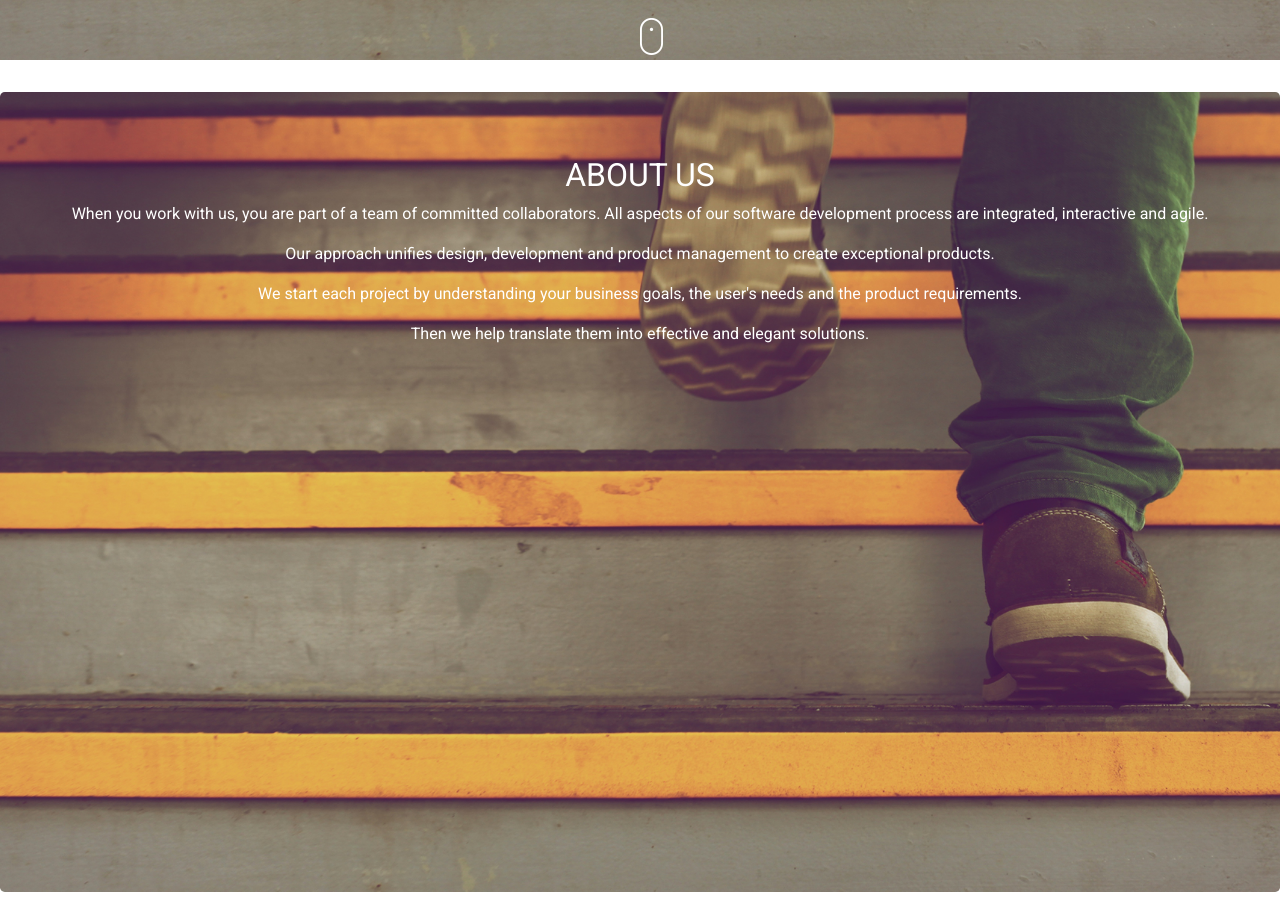
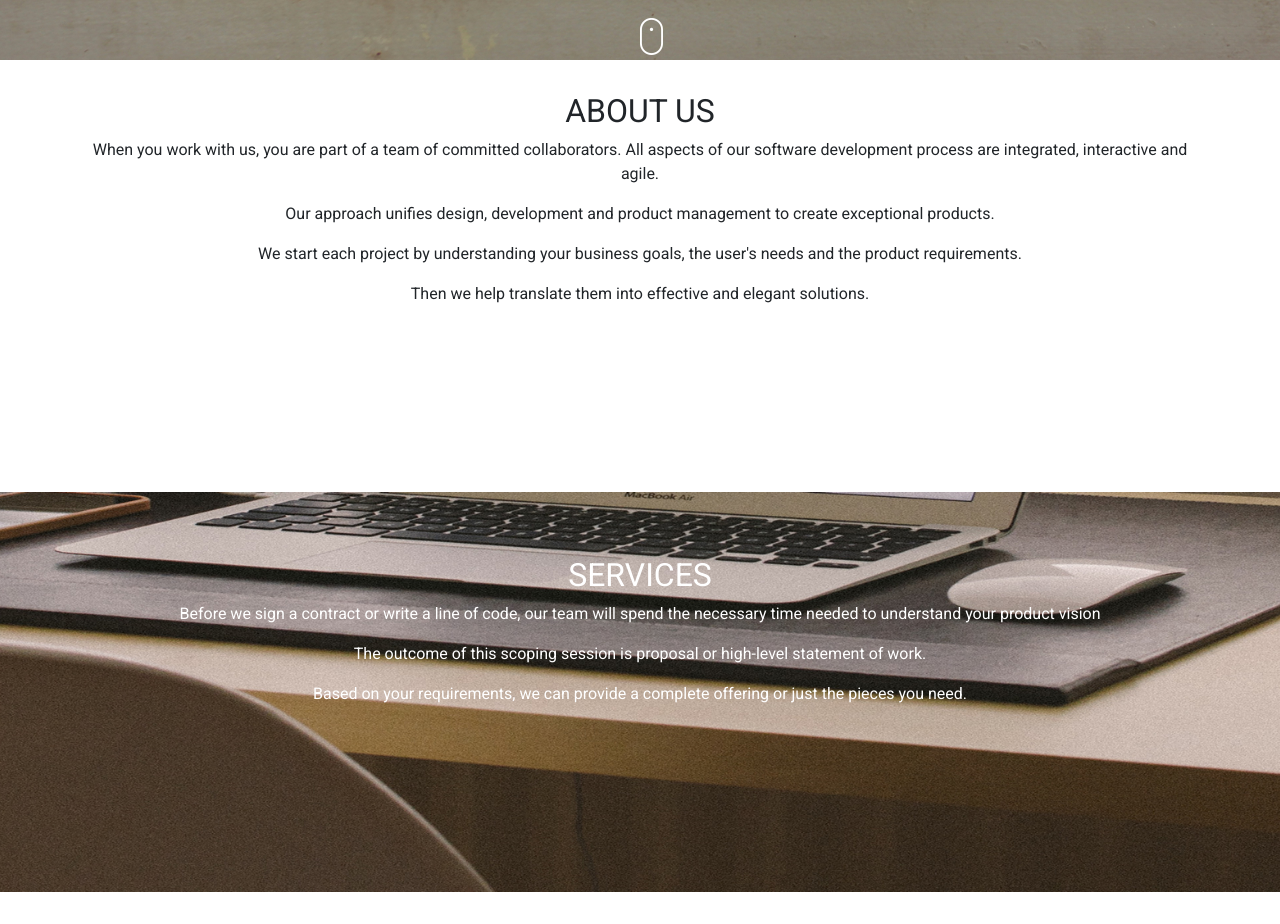
Before and after one commit to gitatam/delani-studio, a plain HTML site: page index.html in a window 1280 px wide. Shown: the part 740-1664 px from the top of the page. Drawn offline with Linux system fonts and the light colour scheme; a script that the page names is missing.

Commit message:
Add a services section to showcase webpage's services

```diff
--- a/css/styles.css
+++ b/css/styles.css
@@ -1,12 +1,20 @@
+* {
+  margin: 0;
+  padding: 0;
+}
+
 body {
   background-color: #FFFFFF;
 }
 .jumbotron {
   color: white;
-  background-image: url("../images/backgrounds/h_img.jpg");
   background-position: center;
   background-repeat: no-repeat;
   background-size: cover;
+}
+
+#landing-page {
+  background-image: url("../images/backgrounds/h_img.jpg");
   height: 100vh;
 }
 
@@ -29,7 +37,19 @@ body {
   bottom: 0px;
 }
 
-.about-us {
+#about-us {
   font-family: 'Roboto', sans-serif;
   text-align: center;
+  height: 50vh;
 }
+
+#services {
+  background-image: url("../images/backgrounds/s_image.jpg");
+  height: 50vh;
+}
+
+.services-text {
+  font-family: 'Roboto', sans-serif;
+  text-align: center;
+  color: white;
+}
--- a/index.html
+++ b/index.html
@@ -11,7 +11,7 @@
   </head>
   <body>
     <!--   landing page section    -->
-    <div class="jumbotron jumbotron-fluid">
+    <div class="jumbotron jumbotron-fluid " id="landing-page">
       <div class="hero-text">
         <p><img id="logo" src="images/logo/logo.png" alt="delani studio logo"></p>
         <h1 style="text" >WELCOME </h1>
@@ -22,7 +22,7 @@
     </div>
 
     <!--     about us section      -->
-    <div class="jumbotron about-us">
+    <div class="container" id="about-us">
       <h2>ABOUT US</h2>
       <p>When you work with us, you are part of a team of committed collaborators. All aspects of our software development
       process are integrated, interactive and agile.</p>
@@ -32,9 +32,15 @@
     </div>
 
     <!--     services section    -->
-    <!-- <div class="jumbotron jumbotron fluid">
-
-    </div> -->
+    <div class="jumbotron jumbotron-fluid" id="services">
+      <div class="services-text">
+        <h2>SERVICES</h2>
+        <p>Before we sign a contract or write a line of code, our team will spend the necessary time needed to understand your
+        product vision</p>
+        <p>The outcome of this scoping session is proposal or high-level statement of work.</p>
+        <p>Based on your requirements, we can provide a complete offering or just the pieces you need.</p>
+      </div>
+    </div>
 
   </body>
 
--- a/js/scripts.js
+++ /dev/null
@@ -1,5 +0,0 @@
-$(".jumbotron").css({ height: $(window).height() + "px" });
-
-$(window).on("resize", function() {
-  $(".jumbotron").css({ height: $(window).height() + "px" });
-});
```
